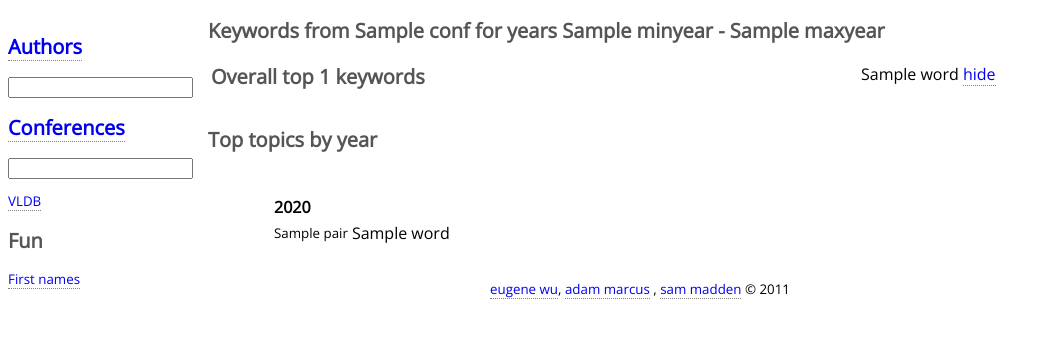
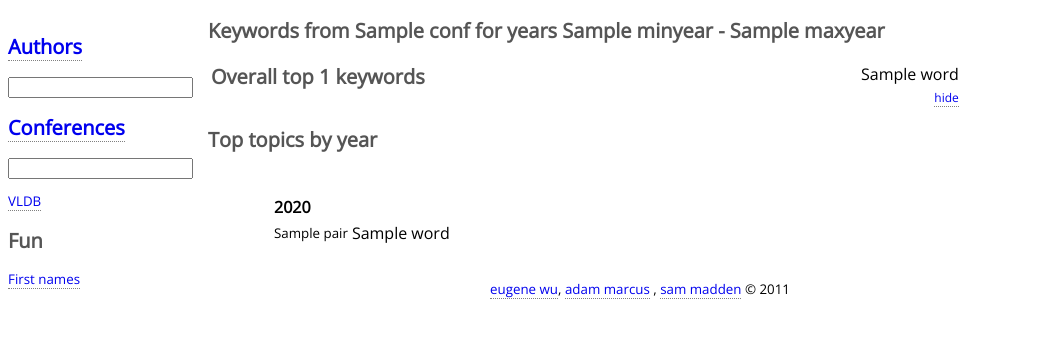
Before and after one commit to mitdbg/confo, a Django app: template templates/home/conference.html in a window 1280 px wide. Shown: the part 45-383 px from the top of the page, without its empty margins (0-1050 px from the left). Run offline with Django 3.2, Linux system fonts and the light colour scheme; the template is opened without the code that fills it: most values are stand-ins (such as "Sample title", 1, 10 or a date in 2020); some libraries are stand-ins or nearby versions.

Commit message:
minor layout of 'hide' link

```diff
--- a/media/css/style.css
+++ b/media/css/style.css
@@ -13,6 +13,7 @@ div.sidebar{ width: 200px; left:0px; position: absolute; font-size: smaller;}
 
 div.container {}
 .word {font-family: Open Sans; font-size: 12pt; max-width: 400px; text-align: right;}
+.word-small {font-family: Open Sans; font-size: 9pt; max-width: 400px; text-align: right;}
 
 .pagination {margin-top: 50px;}
 
--- a/templates/home/conference.html
+++ b/templates/home/conference.html
@@ -19,9 +19,11 @@
 	<table>
 	{% for word, vals in wordtrends %}
 	<tr>
-		<td class='word'>{{word}} <a href="?hidden={{hidden}}{% if hidden %},{%endif%}{{word}}">hide</a></td>
+		<td class='word'>{{word}} </td>
 		<td><span class='spark'>{% for v in vals %}{{v}}{%if not forloop.last %},{%endif%}{%endfor%}</span></td>
 	</tr>
+	<tr><td class='word-small' valign=top> <a href="?hidden={{hidden}}{% if hidden %},{%endif%}{{word}}">hide</a> </td> <td></td>
+        </tr>
 
 	{% if forloop.counter|divisibleby:15 %}
 	</table>
```
